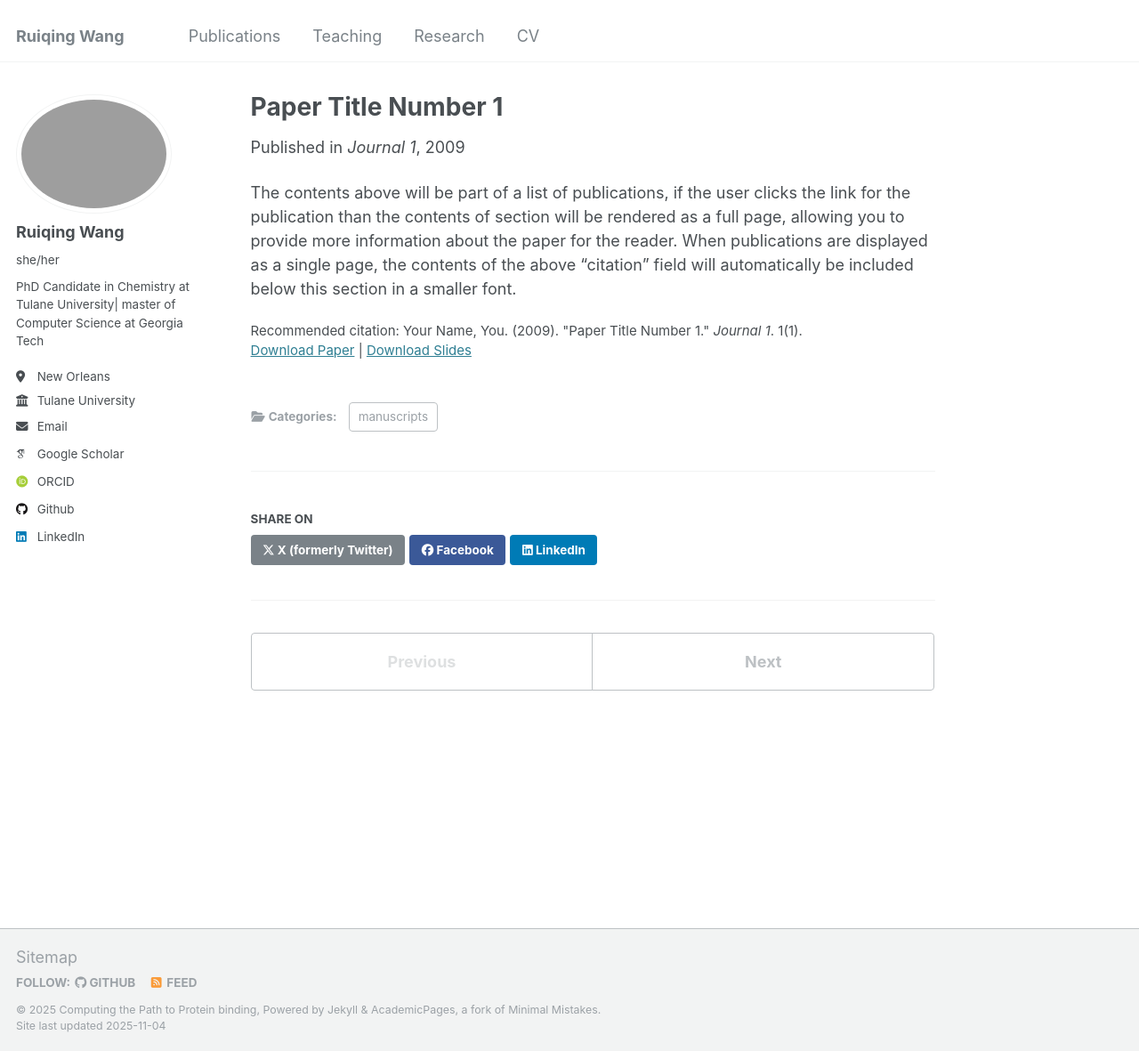
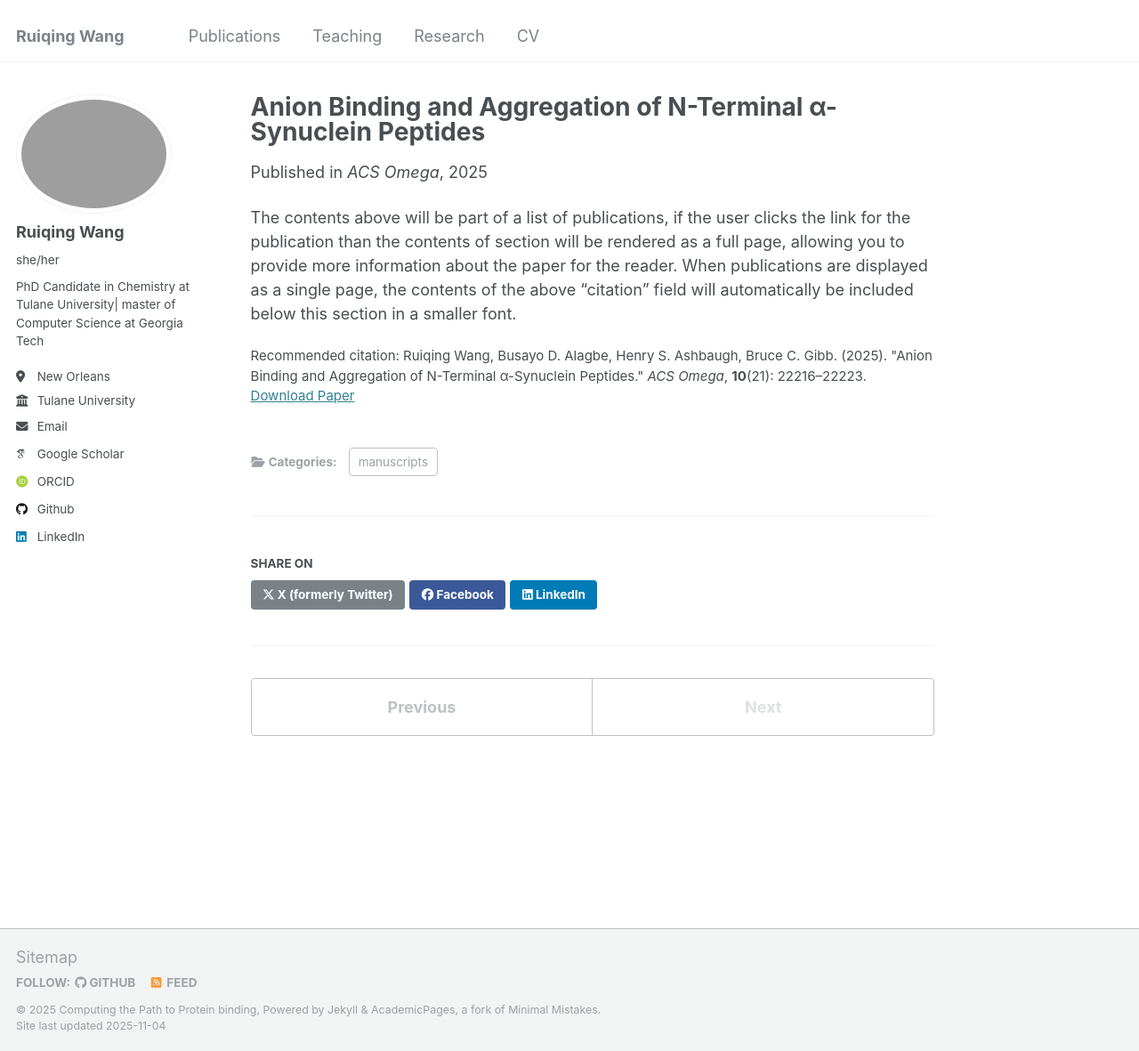
Before and after one commit to RuiqingW20/RuiqingW20.github.io, a Jekyll site: the page built from _publications/2009-10-01-paper-title-number-1.md, in a window 1280 px wide and 1181 px high. Shown: the whole window at 89% size. Built offline with Jekyll 4.4.1, drawn with Linux system fonts in a browser that asks for light colours; some web fonts are replaced.

Commit message:
Revise publication details for paper on α-synuclein
Updated publication details for the paper on anion binding and aggregation of α-synuclein peptides, including title, date, venue, and citation.

```diff
--- a/_publications/2009-10-01-paper-title-number-1.md
+++ b/_publications/2009-10-01-paper-title-number-1.md
@@ -1,14 +1,13 @@
 ---
-title: "Paper Title Number 1"
+title: "Anion Binding and Aggregation of N-Terminal α-Synuclein Peptides"
 collection: publications
 category: manuscripts
-permalink: /publication/2009-10-01-paper-title-number-1
-excerpt: 'This paper is about the number 1. The number 2 is left for future work.'
-date: 2009-10-01
-venue: 'Journal 1'
-slidesurl: 'http://academicpages.github.io/files/slides1.pdf'
-paperurl: 'http://academicpages.github.io/files/paper1.pdf'
-citation: 'Your Name, You. (2009). &quot;Paper Title Number 1.&quot; <i>Journal 1</i>. 1(1).'
+permalink: /publication/2025-05-21-acs-omega-anion-binding
+excerpt: "This study elucidates how salt ions influence the aggregation and stability of α-synuclein peptides, providing molecular-level insights into neurotoxic fibril formation relevant to Parkinson’s disease."
+date: 2025-05-21
+venue: "ACS Omega"
+paperurl: "https://pubs.acs.org/doi/10.1021/acsomega.5c02618"
+citation: "Ruiqing Wang, Busayo D. Alagbe, Henry S. Ashbaugh, Bruce C. Gibb. (2025). &quot;Anion Binding and Aggregation of N-Terminal α-Synuclein Peptides.&quot; <i>ACS Omega</i>, <b>10</b>(21): 22216–22223."
 ---
 
 The contents above will be part of a list of publications, if the user clicks the link for the publication than the contents of section will be rendered as a full page, allowing you to provide more information about the paper for the reader. When publications are displayed as a single page, the contents of the above "citation" field will automatically be included below this section in a smaller font.
```
